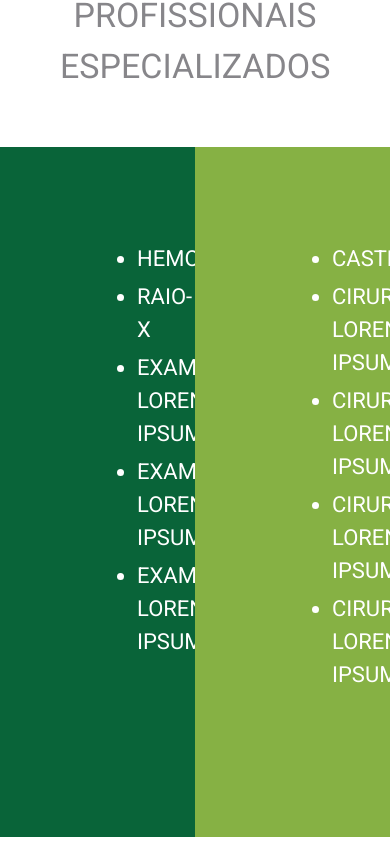
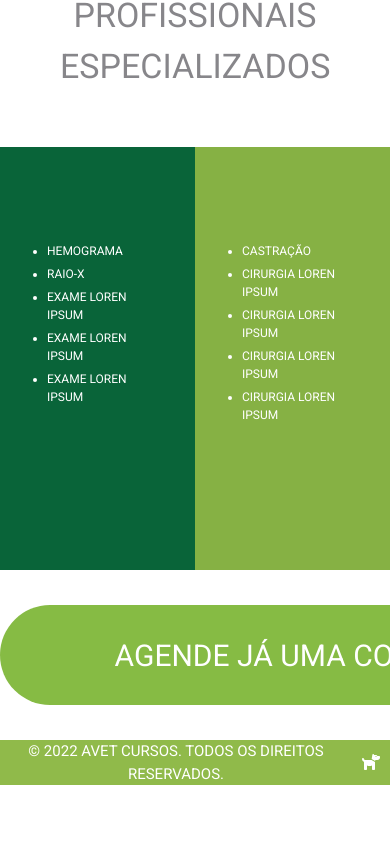
Before and after one commit to marcusviniciusmo/Avet_Cursos_Website, a React (Create React App) app in the folder frontend/: page /consultas in a window 390 px wide. Shown: the part 1886-2744 px from the top of the page. After the commit the page ends 2671 px from the top, so only its background shows below. Built offline with nearby package versions, Linux system fonts and the light colour scheme.

Commit message:
Responsive design of the ServiceListing component in the Consultas view

```diff
--- a/frontend/src/components/ServiceListing/styles.css
+++ b/frontend/src/components/ServiceListing/styles.css
@@ -19,3 +19,29 @@ div#serviceListingCirurgias li {
   width: 70%;
   cursor: pointer;
 }
+
+@media screen and (min-width: 1920px) {
+  div#serviceListingExames li,
+  div#serviceListingCirurgias li {
+    font-size: 30px;
+  }
+}
+
+@media screen and (min-width: 800px) and (max-width: 1023px) {
+  div#serviceListingExames li,
+  div#serviceListingCirurgias li {
+    font-size: 15px;
+  }
+}
+
+@media screen and (max-width: 799px) {
+  div#serviceListingExames,
+  div#serviceListingCirurgias {
+    padding: 90px 0 130px 10px;
+  }
+
+  div#serviceListingExames li,
+  div#serviceListingCirurgias li {
+    font-size: 12px;
+  }
+}
```
